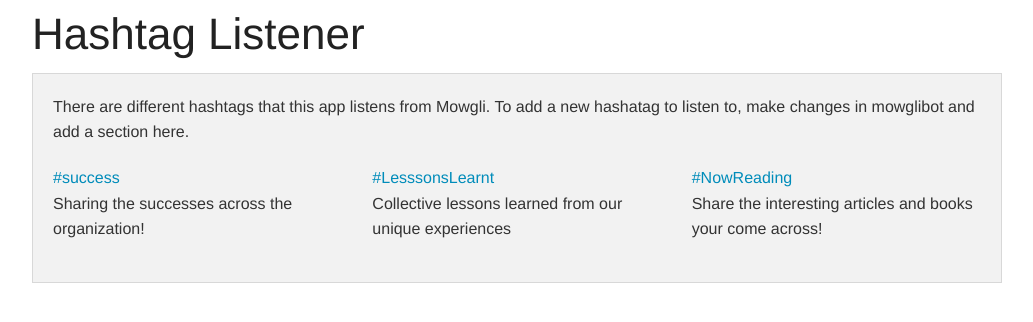
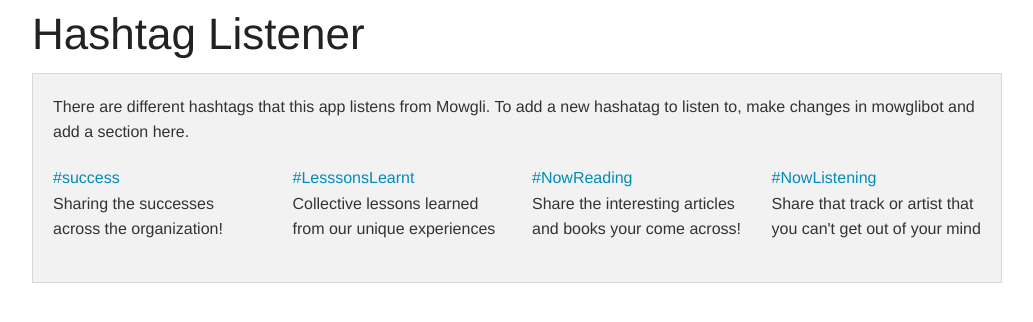
Before and after one commit to okfn/hashtag-listener, a Flask app: page / in a window 1280 px wide. Shown: the top 322 px of the page, without its empty margins (123-1156 px from the left). Run offline with Flask 2, Linux system fonts and the light colour scheme.

Commit message:
Add support for #NowListening :notes:

```diff
--- a/templates/index.html
+++ b/templates/index.html
@@ -9,15 +9,19 @@
           a section here.
         </p>
         <div class="row">
-          <div class="large-4 medium-4 columns">
+          <div class="large-3 medium-3 columns">
             <p><a href="{{ url_for('entry_show', name='success') }}">#success</a><br />Sharing the successes across the organization!</p>
         </div>
-        <div class="large-4 medium-4 columns">
+        <div class="large-3 medium-3 columns">
           <p><a href="{{ url_for('entry_show', name='lessonslearnt') }}">#LesssonsLearnt</a><br />Collective lessons learned from our unique experiences</p>
         </div>
-        <div class="large-4 medium-4 columns">
+        <div class="large-3 medium-3 columns">
           <p><a href="{{ url_for('entry_show', name='nowreading') }}">#NowReading</a><br />Share the interesting articles and books your come across!</p>
         </div>
+        <div class="large-3 medium-3 columns">
+          <p><a href="{{ url_for('entry_show', name='nowlistening') }}">#NowListening</a><br />Share that track or artist that you can't get out of your mind</p>
+        </div>
+
       </div>
     </div>
   </div>
```
